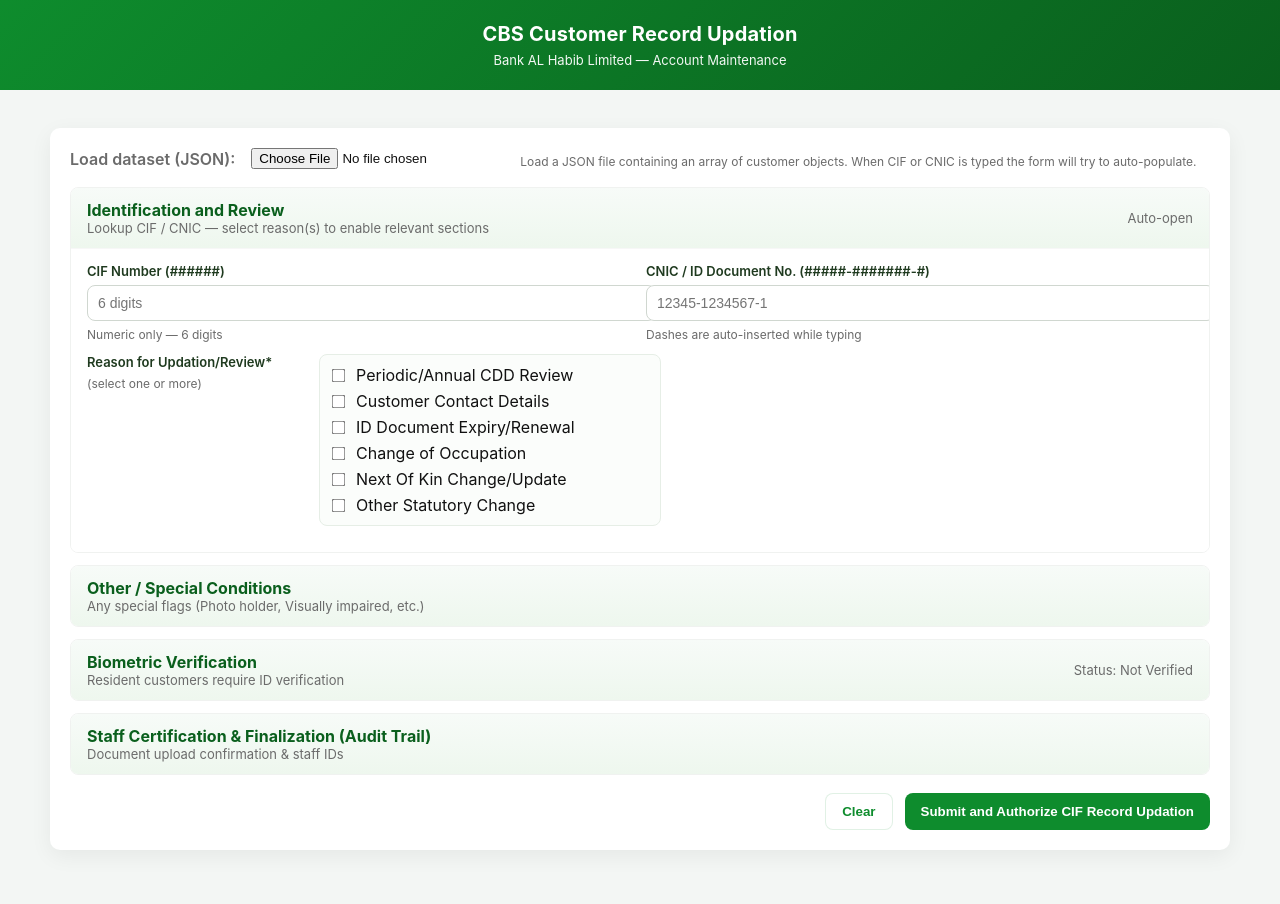
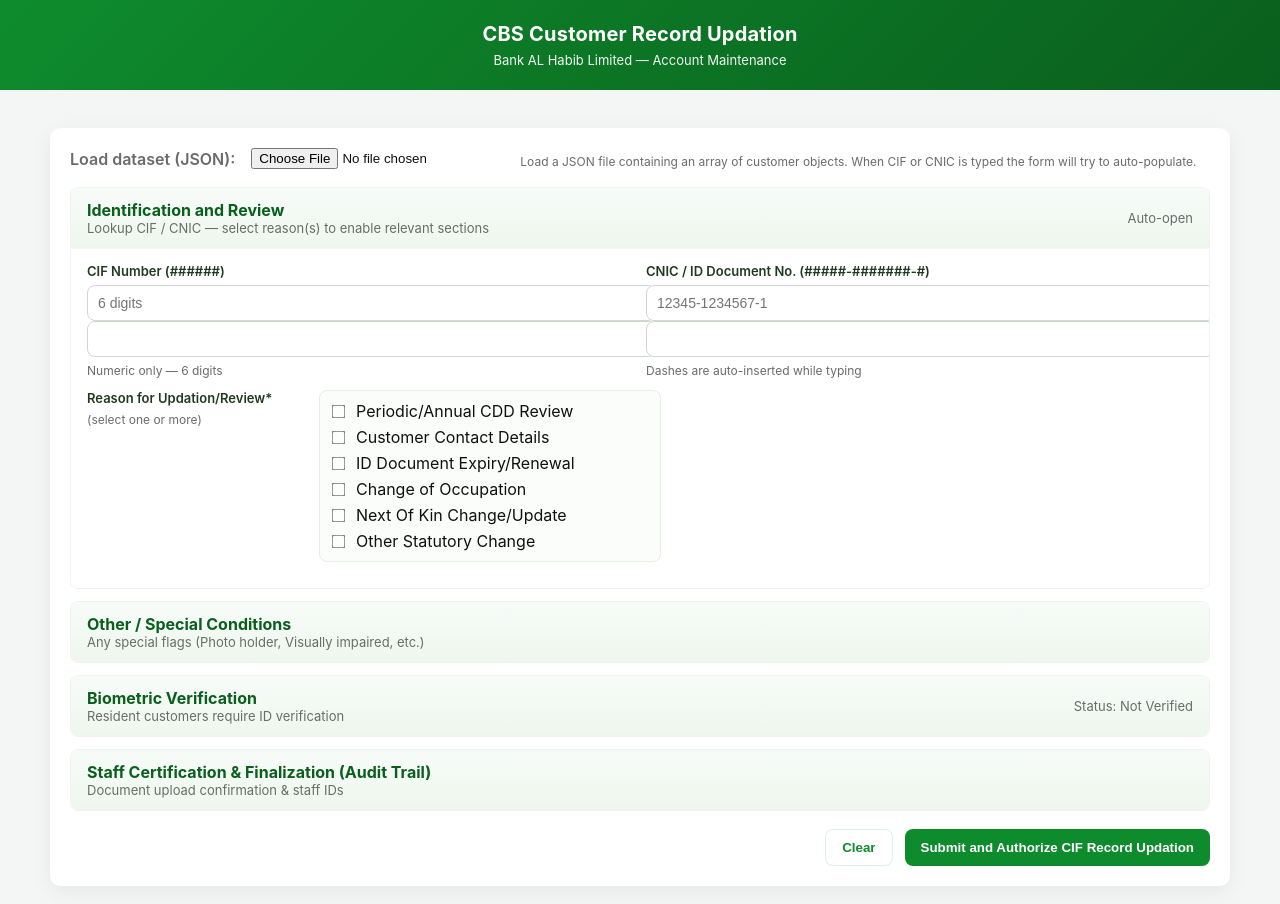
Before and after one commit to mr05967/Account-Maintenance-Form, a plain HTML site: page index.html in a window 1280 px wide. Drawn offline with Linux system fonts and the light colour scheme.

Commit message:
Update index.html

```diff
--- a/index.html
+++ b/index.html
@@ -133,12 +133,14 @@
             <div class="col">
               <label class="field-label">CIF Number (######)</label>
               <input id="cif" type="text" maxlength="6" placeholder="6 digits" />
+              <input type="text" id="cifInput" oninput="formatCIF(this); autoPopulate();">
               <div class="hint">Numeric only — 6 digits</div>
             </div>
 
             <div class="col">
               <label class="field-label">CNIC / ID Document No. (#####-#######-#)</label>
               <input id="cnic" type="text" maxlength="15" placeholder="12345-1234567-1" />
+              <input type="text" id="cnicInput" oninput="formatCNIC(this); autoPopulate();">
               <div class="hint">Dashes are auto-inserted while typing</div>
             </div>
           </div>
```
